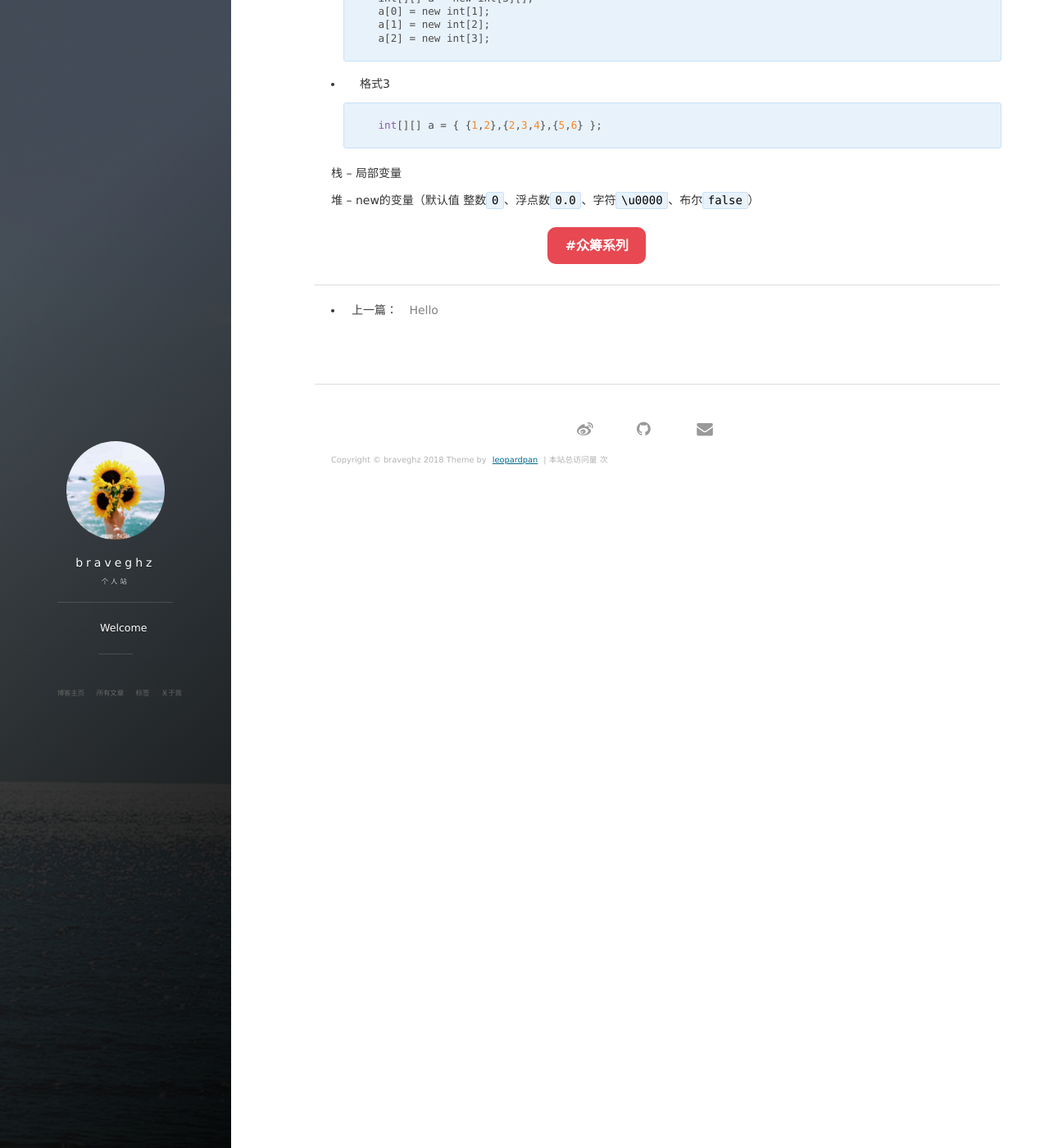
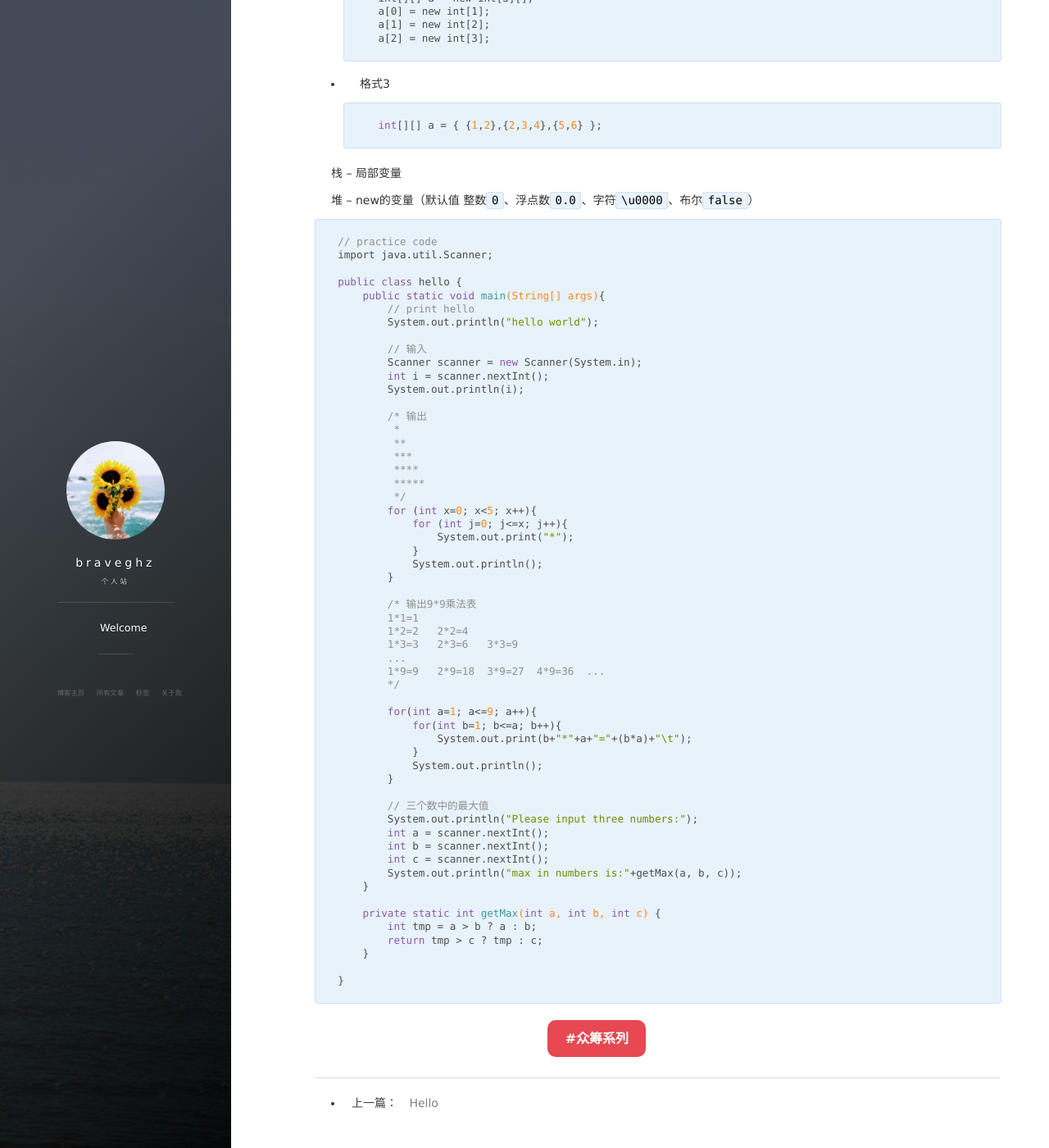
Before and after one commit to braveghz/braveghz.github.io, a Jekyll site: the page built from _posts/2018-07-09-(一)Java基础语法.md, in a window 1280 px wide and 1400 px high, scrolled down 2005 px. Shown: the whole window at 82% size. Built offline with Jekyll 4.4.1, drawn with Linux system fonts in a browser that asks for light colours; nearby versions of some CDN libraries; our own code applies the rules of GitHub Pages for plain Markdown files; comment, search, counter and statistics services are not loaded; some of the changed text lies outside the part shown.

Commit message:
java基础语法

````diff
--- a/_posts/2018-07-09-(一)Java基础语法.md
+++ b/_posts/2018-07-09-(一)Java基础语法.md
@@ -1,3 +1,10 @@
+---
+layout: post
+title: （一）Java基础语法
+date: 2018-07-8
+tag: Java
+---
+
 ## （一）Java基础语法
 
 跨平台性（分别对应 windows下的JVM、Unix下的JVM、macOS下的JVM）
@@ -128,3 +135,62 @@ label:while(true){
 栈 -- 局部变量
 
 堆 -- new的变量（默认值 整数`0`、浮点数`0.0`、字符`\u0000`、布尔`false`）
+
+```java
+// practice code
+import java.util.Scanner;
+
+public class hello {
+    public static void main(String[] args){
+        // print hello
+        System.out.println("hello world");
+
+        // 输入
+        Scanner scanner = new Scanner(System.in);
+        int i = scanner.nextInt();
+        System.out.println(i);
+
+        /* 输出
+         *
+         **
+         ***
+         ****
+         *****
+         */
+        for (int x=0; x<5; x++){
+            for (int j=0; j<=x; j++){
+                System.out.print("*");
+            }
+            System.out.println();
+        }
+
+        /* 输出9*9乘法表
+        1*1=1
+        1*2=2   2*2=4
+        1*3=3   2*3=6   3*3=9
+        ...
+        1*9=9   2*9=18  3*9=27  4*9=36  ...
+        */
+
+        for(int a=1; a<=9; a++){
+            for(int b=1; b<=a; b++){
+                System.out.print(b+"*"+a+"="+(b*a)+"\t");
+            }
+            System.out.println();
+        }
+
+        // 三个数中的最大值
+        System.out.println("Please input three numbers:");
+        int a = scanner.nextInt();
+        int b = scanner.nextInt();
+        int c = scanner.nextInt();
+        System.out.println("max in numbers is:"+getMax(a, b, c));
+    }
+
+    private static int getMax(int a, int b, int c) {
+        int tmp = a > b ? a : b;
+        return tmp > c ? tmp : c;
+    }
+
+}
+```
````
Also changed, not shown: _posts/2018-07-08-Hello.md (+1 -1 lines).
